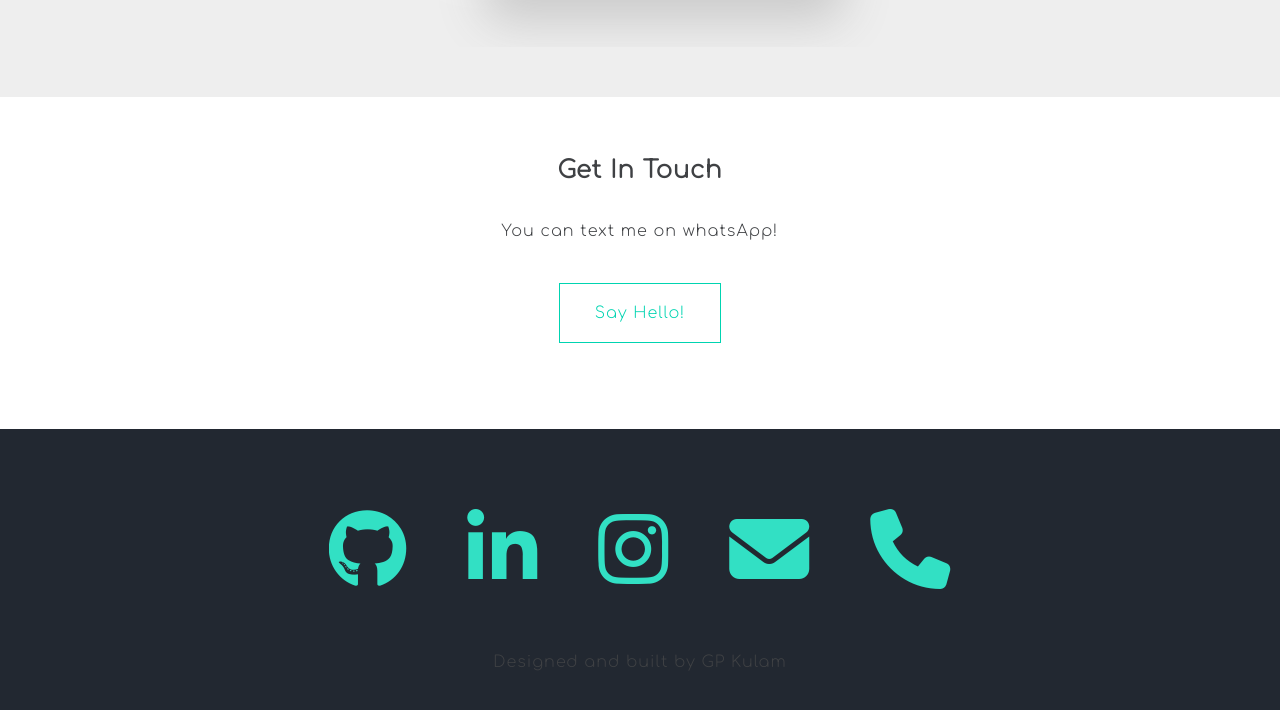
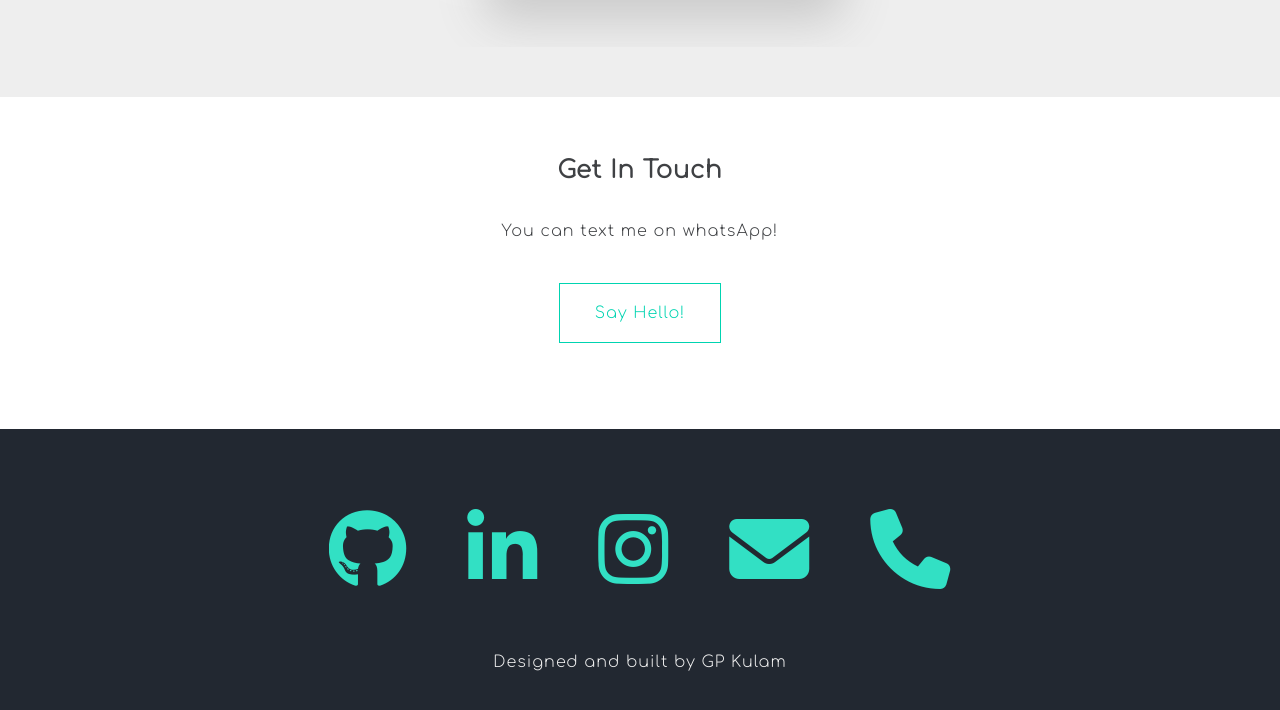
Before and after one commit to GP-Kulam/GP-Kulam.github.io, a plain HTML site: page index.html in a window 1280 px wide. Shown: the part 4939-5649 px from the top of the page. Drawn offline with Linux system fonts and the light colour scheme; a script that the page names is missing.

Commit message:
changed color of designed  by

```diff
--- a/css/style.css
+++ b/css/style.css
@@ -77,6 +77,9 @@ footer{
 footer a{
     font-size: 2.5rem;
     margin: 30px;
+}
+.bottomFooter p{
+    color: #eeeeee;
 }
 .row{
     display: flex;
```
